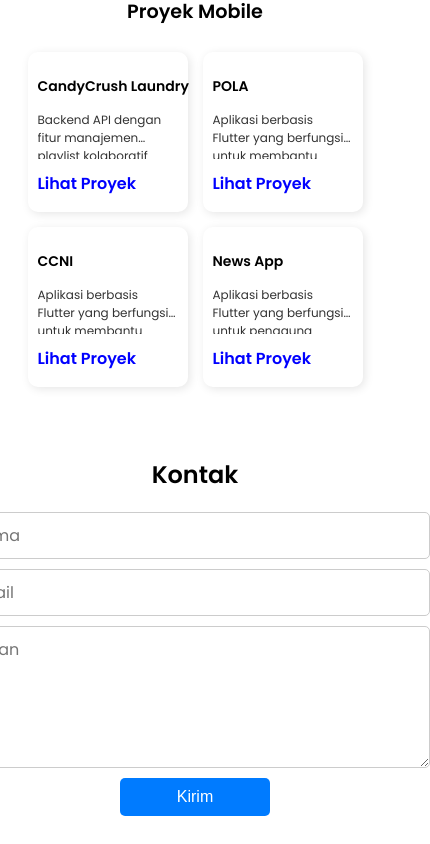
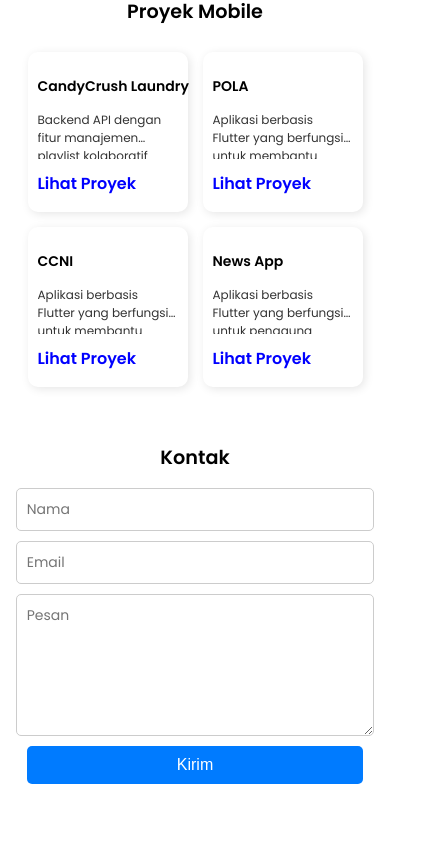
Before and after one commit to PumaSgnd/my-portfolio, a React (Create React App) app: page / in a window 390 px wide. Shown: the part 1045-1889 px from the top of the page, 430 px wide, since content can reach past the window. After the commit the page ends 1857 px from the top, so only its background shows below. Built offline with nearby package versions, Linux system fonts and the light colour scheme.

Commit message:
Update contact.css

```diff
--- a/src/css/contact.css
+++ b/src/css/contact.css
@@ -143,3 +143,34 @@
     color: #f44336;
     margin-bottom: 10px;
 }
+
+@media (max-width: 768px) {
+    #contact h2 {
+        padding-top: 30px; /* Kurangi padding untuk layar kecil */
+        font-size: 1.2rem; /* Ukuran font lebih kecil */
+    }
+
+    #contact form {
+        width: 90%; /* Pastikan form tidak terlalu besar */
+    }
+
+    #contact form input,
+    #contact form textarea {
+        width: 100%; /* Hindari input yang meluber */
+        font-size: 14px; /* Ukuran font yang nyaman di mobile */
+    }
+
+    #contact form button {
+        width: 100%; /* Tombol lebih lebar untuk sentuhan lebih mudah */
+    }
+
+    .modal-container {
+        padding: 15px; /* Kurangi padding di modal */
+        width: 90%; /* Modal tidak memenuhi layar sepenuhnya */
+    }
+
+    .success-icon,
+    .error-icon {
+        font-size: 70px; /* Ikon lebih kecil di layar kecil */
+    }
+}
```
